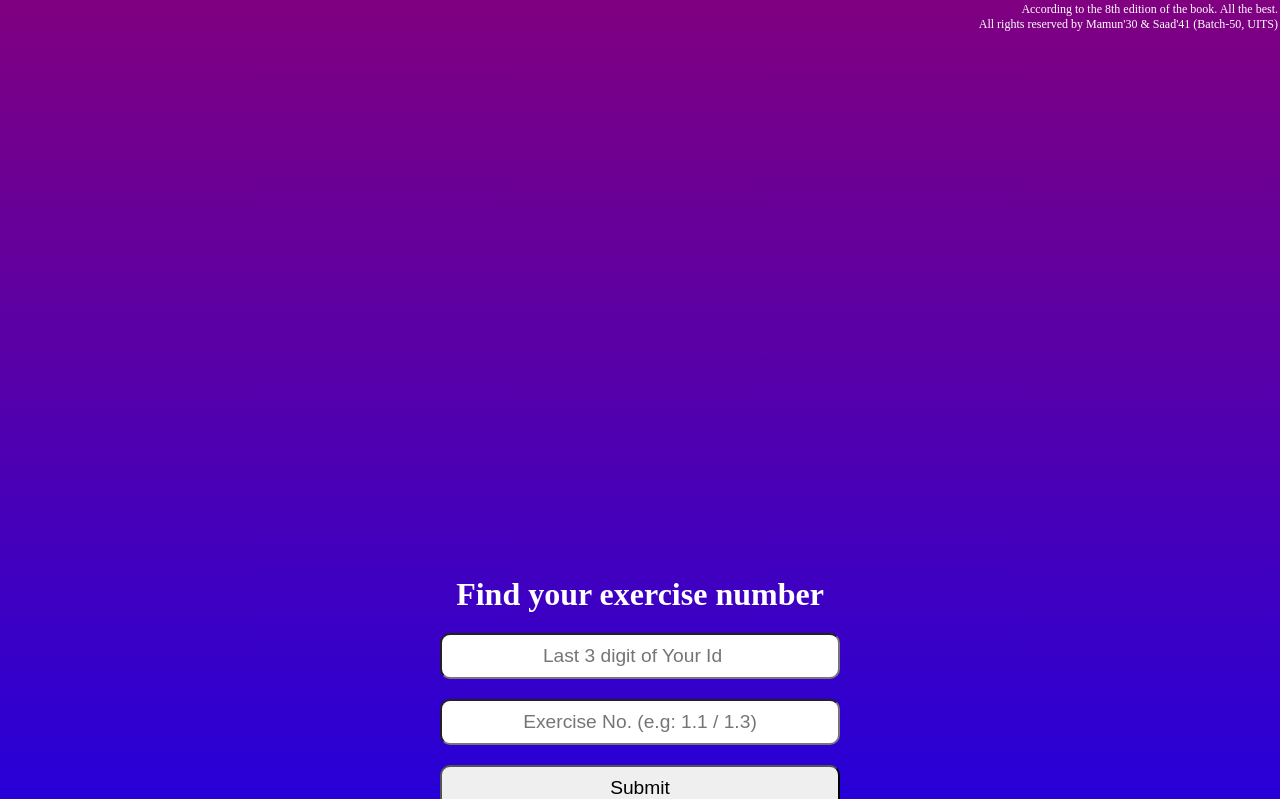
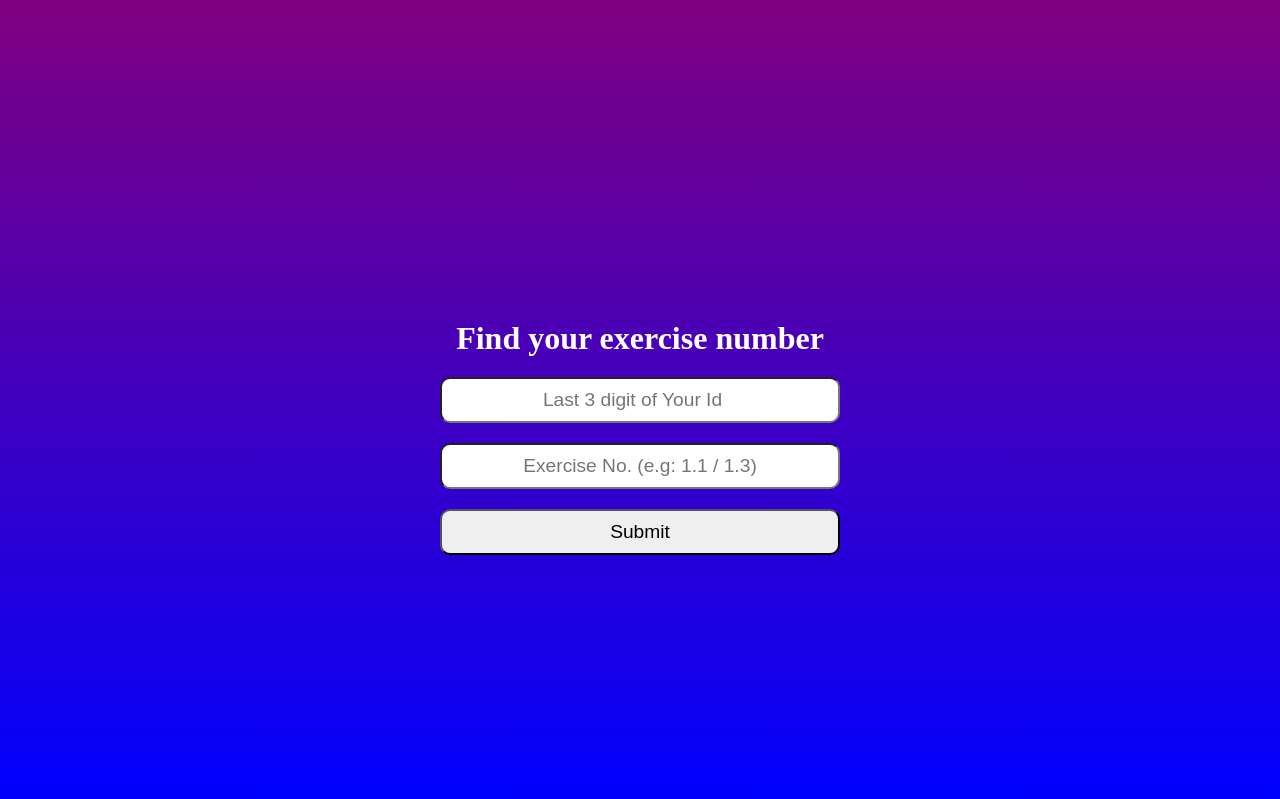
Before and after one commit to kamrulsaad/assignment-number, a React (Create React App) app: page / in a window 1280 px wide. Shown: the top 799 px of the page. Built offline with nearby package versions, Linux system fonts and the light colour scheme.

Commit message:
2 files modified

```diff
--- a/App.tsx
+++ b/App.tsx
@@ -71,7 +71,7 @@ export default function App() {
           <p className="final-result">You have to do problem No: {problemNo}</p>
         )
       )}
-      <p style={{color: 'white', fontSize: '12px', position: 'absolute', top: 0, right:0, textAlign: 'end', padding: '2px'}}>According to the 8th edition of the book.
+      <p style={{color: 'white', fontSize: '12px', padding: '2px', marginTop: "20%"}}>According to the 8th edition of the book.
       All the best. <br/> All rights reserved by Mamun'30 & Saad'41 (Batch-50, UITS) </p>
     </div>
   );
--- a/style.css
+++ b/style.css
@@ -5,7 +5,7 @@
 }
 
 .header-text{
-  padding: 45% 0;
+  padding: 25% 0;
   background-image: linear-gradient(purple, blue);
   background-repeat: no-repeat;
   height: 100vh;
```
